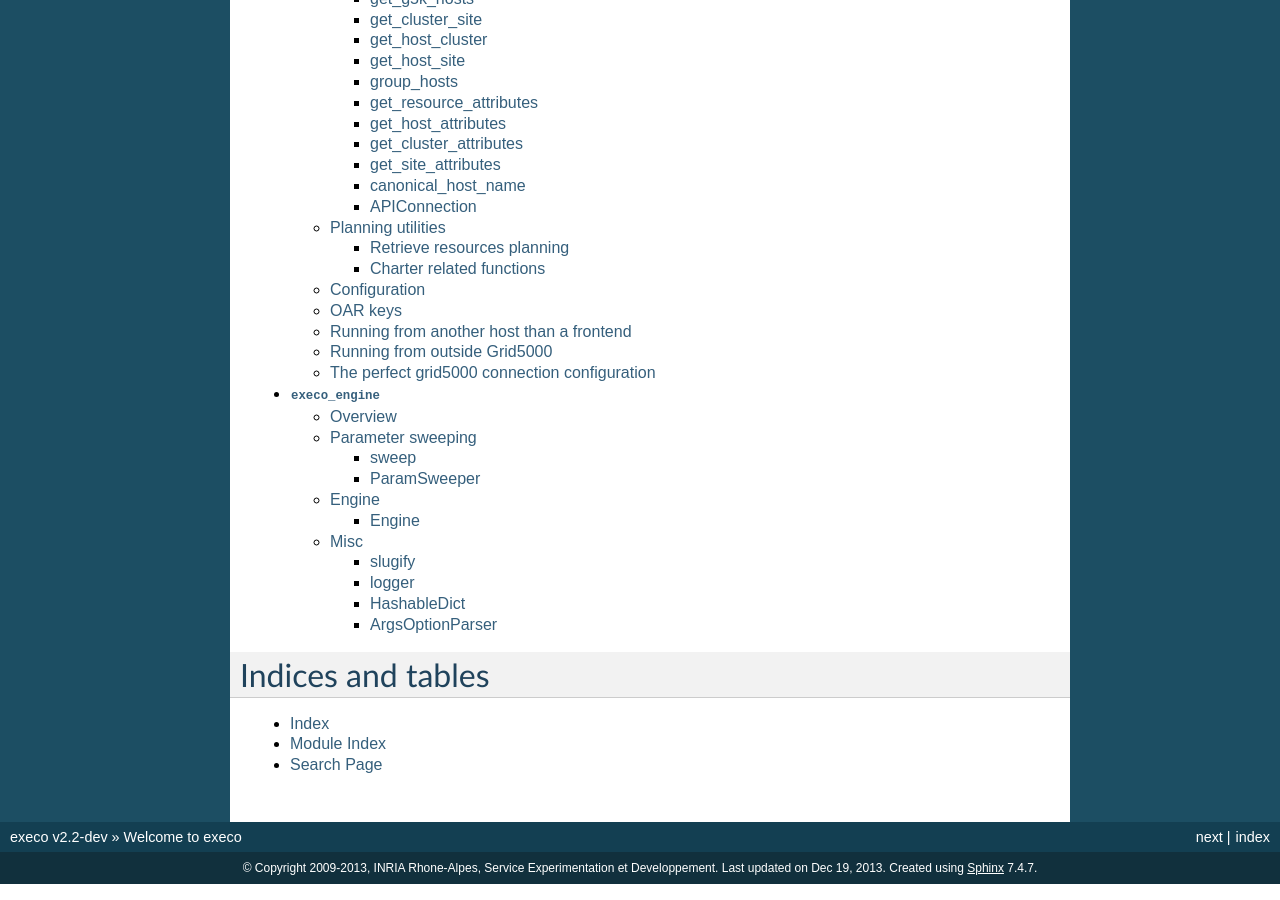
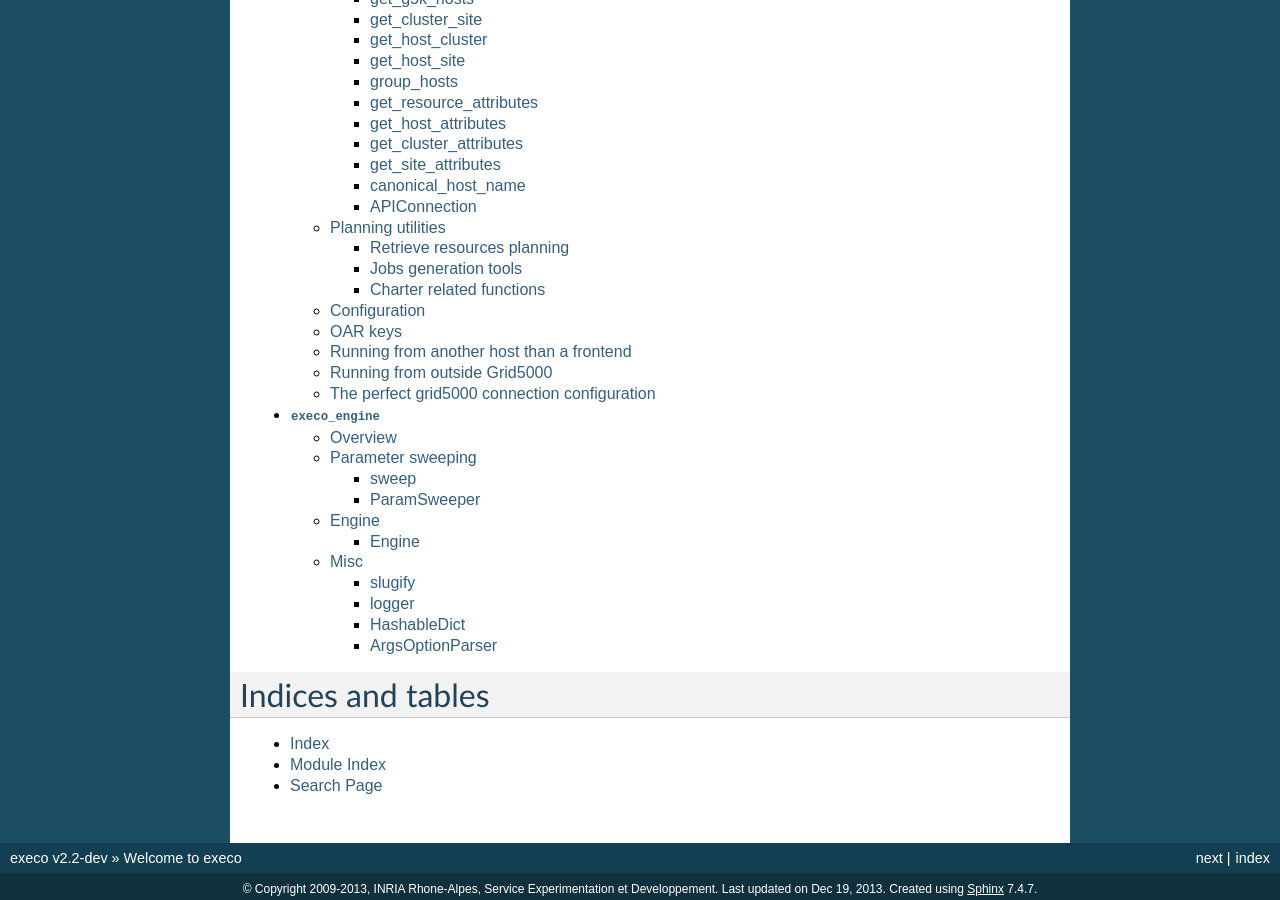
Before and after one commit to rcherrueau/execo, a Sphinx documentation site: the page built from doc/index.rst, in a window 1280 px wide and 900 px high, scrolled down 2182 px. Built offline with Sphinx 7.4.7, drawn with Linux system fonts in a browser that asks for light colours.

Commit message:
[execo_g5k] update doc for planning

```diff
--- a/doc/execo_g5k.rst
+++ b/doc/execo_g5k.rst
@@ -214,6 +214,9 @@ and find slots with specific properties.
 .. autofunction:: find_first_slot
 .. autofunction:: find_max_slot
 .. autofunction:: find_free_slot
+
+Jobs generation tools
+---------------------
 .. autofunction:: distribute_hosts
 .. autofunction:: get_jobs_specs
 
```
